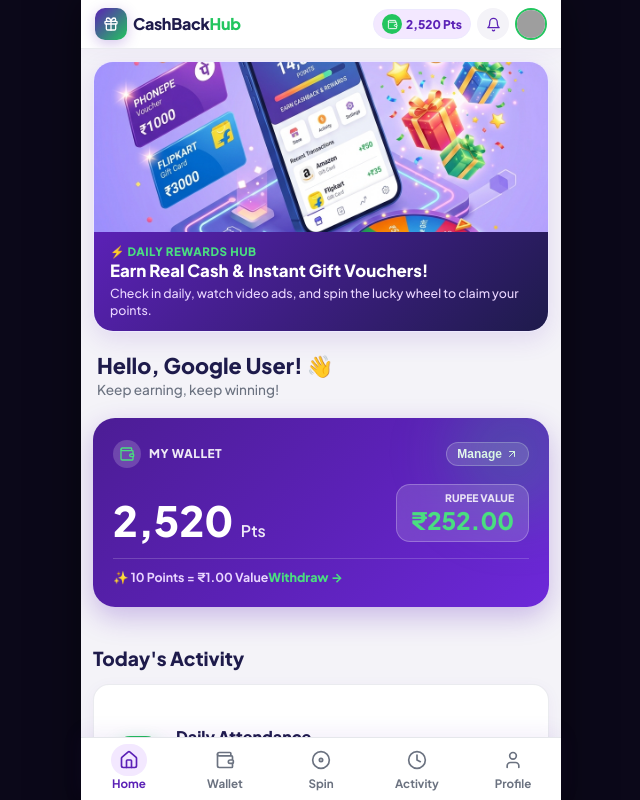
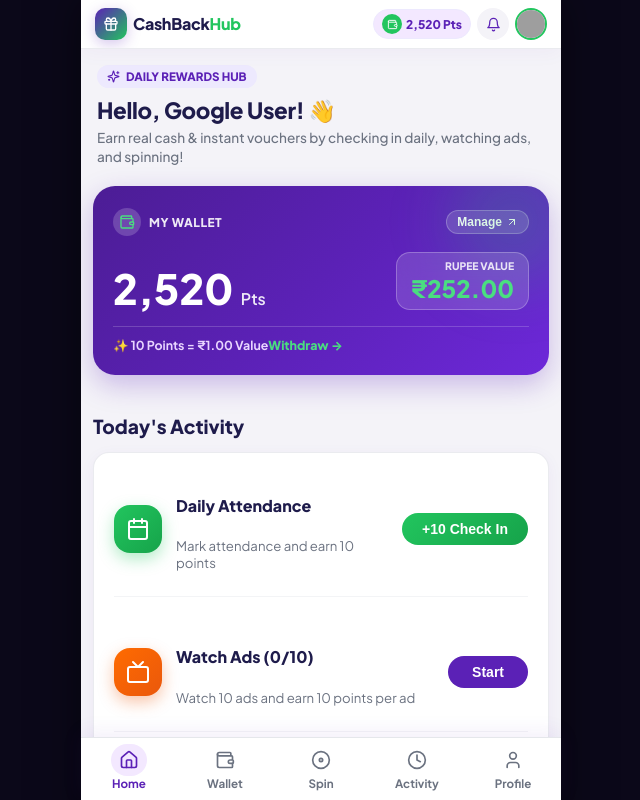
Before and after one commit to gouravboga12-rgb/cashbackhub, a React (Create React App) app in the folder web/: page / in a window 1280 px wide. Both pictures are taken after a click on the button "Continue with Google". Shown: the top 800 px of the page, without its empty margins (319-959 px from the left). Built offline with nearby package versions, Linux system fonts and the light colour scheme; no server answers; grey boxes are pictures that could not be loaded; the HTML template or start-up script is replaced by a standard one.

Commit message:
refactor(dashboard): remove heavy hero banner card background for a clean modern intro

```diff
--- a/web/src/pages/Portal/Dashboard.jsx
+++ b/web/src/pages/Portal/Dashboard.jsx
@@ -90,38 +90,17 @@ export default function Dashboard({ user, wallet, refreshWallet }) {
   return (
     <div style={{ display: 'flex', flexDirection: 'column', gap: '20px', maxWidth: '1100px', margin: '0 auto', width: '100%' }}>
 
-      {/* 3D Visual Hero Banner */}
-      <div className="card-white" style={{
-        borderRadius: '20px',
-        overflow: 'hidden',
-        boxShadow: '0 8px 24px rgba(91, 33, 182, 0.12)',
-        border: '1px solid #EDE9FE',
-        background: '#FFFFFF'
-      }}>
-        <img
-          src="/hero_banner.png"
-          alt="CashBack Rewards"
-          style={{ width: '100%', height: '170px', objectFit: 'cover', display: 'block' }}
-        />
-        <div style={{ padding: '12px 16px', background: 'linear-gradient(135deg, #5B21B6 0%, #1E1B4B 100%)', color: '#FFF' }}>
-          <div style={{ color: '#4ADE80', fontSize: '0.725rem', fontWeight: 800, textTransform: 'uppercase', letterSpacing: '0.5px', marginBottom: '2px' }}>
-            ⚡ DAILY REWARDS HUB
-          </div>
-          <h3 style={{ fontSize: '1.05rem', fontWeight: 800, margin: '0 0 4px 0', lineHeight: 1.2 }}>
-            Earn Real Cash & Instant Gift Vouchers!
-          </h3>
-          <p style={{ color: '#E9D5FF', fontSize: '0.775rem', margin: 0, fontWeight: 500, lineHeight: 1.35 }}>
-            Check in daily, watch video ads, and spin the lucky wheel to claim your points.
-          </p>
+      {/* Clean Header Greeting & Intro (No heavy background block) */}
+      <div style={{ padding: '4px 4px 0 4px' }}>
+        <div style={{ display: 'inline-flex', alignItems: 'center', gap: '6px', background: '#EDE9FE', color: '#5B21B6', padding: '4px 10px', borderRadius: '12px', fontSize: '0.725rem', fontWeight: 800, marginBottom: '8px' }}>
+          <Sparkles size={13} color="#5B21B6" /> DAILY REWARDS HUB
         </div>
-      </div>
-
-      {/* Header Greeting */}
-      <div style={{ padding: '0 4px' }}>
-        <h2 style={{ fontSize: '1.35rem', fontWeight: 800, color: '#1E1B4B', margin: '0 0 2px 0' }}>
+        <h2 style={{ fontSize: '1.4rem', fontWeight: 800, color: '#1E1B4B', margin: '0 0 3px 0', letterSpacing: '-0.3px' }}>
           Hello, {user?.name || 'User'}! 👋
         </h2>
-        <p style={{ color: '#6B7280', fontSize: '0.85rem', fontWeight: 500, margin: 0 }}>Keep earning, keep winning!</p>
+        <p style={{ color: '#6B7280', fontSize: '0.85rem', fontWeight: 500, margin: 0, lineHeight: 1.4 }}>
+          Earn real cash & instant vouchers by checking in daily, watching ads, and spinning!
+        </p>
       </div>
 
       {/* Premium Credit Card Style Wallet Card */}
```
